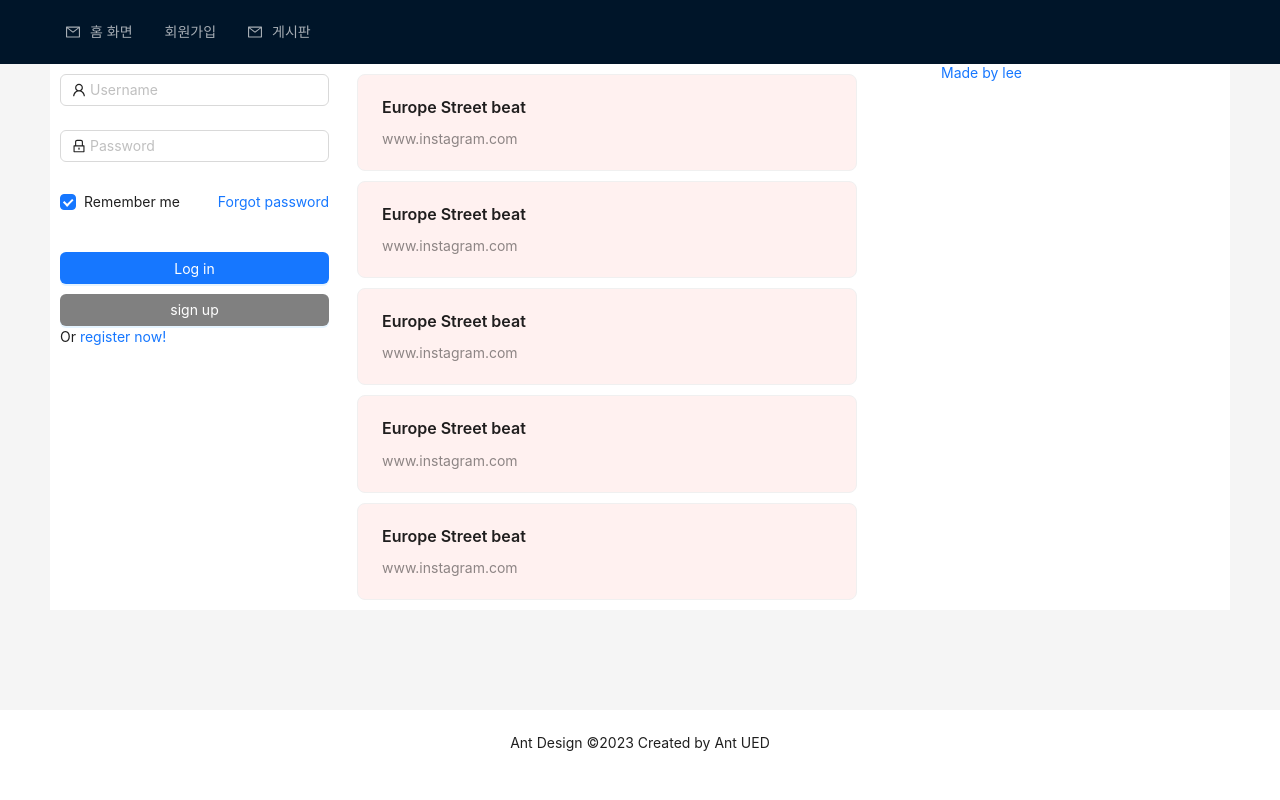
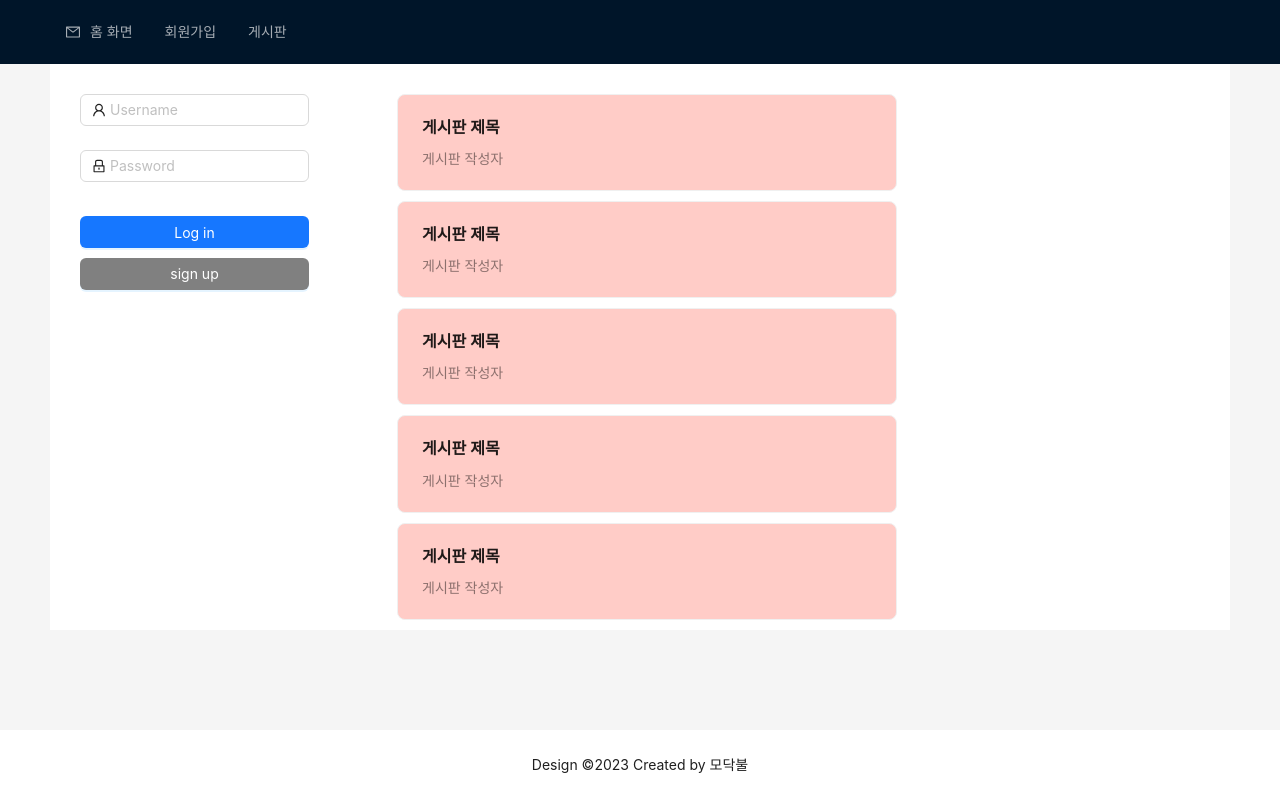
Before and after one commit to yulmam/2023-2capstone, a React (Create React App) app in the folder front/: page /Notice_board in a window 1280 px wide. Built offline with nearby package versions, Linux system fonts and the light colour scheme.

Commit message:
front design update

```diff
--- a/front/package.json
+++ b/front/package.json
@@ -9,6 +9,7 @@
     "@testing-library/react": "^13.4.0",
     "@testing-library/user-event": "^13.5.0",
     "antd": "^5.8.3",
+    "axios": "^1.5.1",
     "react": "^18.2.0",
     "react-dom": "^18.2.0",
     "react-head": "^3.4.2",
--- a/front/src/components/AppLayout.js
+++ b/front/src/components/AppLayout.js
@@ -40,7 +40,6 @@ const items = [
   {
     label: <Link to="/notice_board">게시판</Link>,
     key: "notice_board",
-    icon: <MailOutlined />,
   },
 ];
 
@@ -72,17 +71,10 @@ const AppLayout = ({ children }) => {
               {me ? <UserProfile /> : <LoginForm />}
             </Col>
             <Col xs={24} md={12}>
+              <div style={{ margin: 30 }}></div>
               {children}
             </Col>
-            <Col xs={24} md={6}>
-              <a
-                href="https://github.com/seroak"
-                target="_blank"
-                rel="noreferrer noopener"
-              >
-                Made by lee
-              </a>
-            </Col>
+            <Col xs={24} md={6}></Col>
           </Row>
         </div>
       </Content>
@@ -93,7 +85,7 @@ const AppLayout = ({ children }) => {
           backgroundColor: "white",
         }}
       >
-        Ant Design ©2023 Created by Ant UED
+        Design ©2023 Created by 모닥불
       </Footer>
     </Layout>
   );
--- a/front/src/components/LoginForm.js
+++ b/front/src/components/LoginForm.js
@@ -27,10 +27,8 @@ const LoginForm = () => {
     <Form
       name="normal_login"
       className="login-form"
-      initialValues={{
-        remember: true,
-      }}
       onFinish={onSumbitForm}
+      style={{ margin: 20 }}
     >
       <Form.Item
         name="username"
@@ -67,15 +65,6 @@ const LoginForm = () => {
           required
         />
       </Form.Item>
-      <Form.Item>
-        <Form.Item name="remember" valuePropName="checked" noStyle>
-          <Checkbox>Remember me</Checkbox>
-        </Form.Item>
-
-        <Link className="login-form-forgot" href="">
-          Forgot password
-        </Link>
-      </Form.Item>
 
       <Form.Item>
         <Button
@@ -93,7 +82,6 @@ const LoginForm = () => {
         >
           sign up
         </SignupButton>
-        Or <Link href="">register now!</Link>
       </Form.Item>
     </Form>
   );
--- a/front/src/components/Notice.js
+++ b/front/src/components/Notice.js
@@ -24,12 +24,13 @@ const Notice = () => {
         hoverable
         style={{
           width: 500,
-          backgroundColor: "#fff1f0",
+          backgroundColor: "#ffccc7",
           margin: 10,
+          marginLeft: 50,
         }}
         onClick={onToggleNotice}
       >
-        <Meta title="Europe Street beat" description="www.instagram.com" />
+        <Meta title="게시판 제목" description="게시판 작성자" />
       </Card>
       {openNotice && (
         <Card
@@ -38,7 +39,7 @@ const Notice = () => {
           style={{
             width: 500,
             backgroundColor: "#ffd8bf",
-            margin: 10,
+            marginLeft: 50,
           }}
         >
           <p>내용</p>
@@ -58,11 +59,12 @@ const Notice = () => {
       {openComment && (
         <Card
           title="댓글창"
-          bordered={false}
+          bordered={true}
           style={{
             width: 500,
             backgroundColor: "#ffd8bf",
             margin: 10,
+            marginLeft: 50,
           }}
         >
           {array.map(() => (
@@ -70,6 +72,16 @@ const Notice = () => {
           ))}
 
           <TextArea rows={4} />
+          <Button
+            type="primary"
+            style={{
+              marginLeft: 380,
+              backgroundColor: "#ffd8bf",
+              color: "#000000",
+            }}
+          >
+            <span>댓글달기</span>
+          </Button>
         </Card>
       )}
     </div>
--- a/front/src/components/UserProfile.js
+++ b/front/src/components/UserProfile.js
@@ -24,7 +24,7 @@ const UserProfile = ({ setIsLoggedIn }) => {
     <Card
       style={{
         width: 300,
-        margin: 10,
+        margin: 20,
       }}
       actions={[
         <SettingOutlined key="setting" />,
@@ -35,9 +35,10 @@ const UserProfile = ({ setIsLoggedIn }) => {
       <Meta
         avatar={<Avatar size={64} icon={<UserOutlined />} />}
         title={me.nickname}
-        description="This is the description"
       />
-      <LogoutButton onClick={onLogOut}>로그아웃</LogoutButton>
+      <LogoutButton style={{ marginLeft: -10 }} onClick={onLogOut}>
+        로그아웃
+      </LogoutButton>
     </Card>
   );
 };
--- a/front/src/reducers/index.js
+++ b/front/src/reducers/index.js
@@ -1,12 +1,12 @@
 import { combineReducers } from "redux";
-// import axios from 'axios';
+import axios from "axios";
 import userSlice from "./user";
 import postSlice from "./post";
 
 // credentials 처리와 나중에 백앤드 주소를 미들웨어로 처리하는 코드
 // credentials는 백앤드에서 보내는 쿠키 정보를 허용하기위한 부분
-// axios.defaults.baseURL = 'http://localhost:3065';
-// axios.defaults.withCredentials = true;
+axios.defaults.baseURL = "http://localhost:3065";
+axios.defaults.withCredentials = true;
 // credentials를 true로 하면 백앤드에서 origin을 true또는 정확한 주소를 적어달라고 할 수 있다 오류가 나면 확인해보자
 
 const rootReducer = combineReducers({
--- a/front/src/reducers/post.js
+++ b/front/src/reducers/post.js
@@ -27,7 +27,7 @@ const fetchDataFromServer = async (data) => {
 
 const throttledFetchData = throttle(fetchDataFromServer, 1000);
 
-// 정보 주 action
+// 정보 주는 action
 export const submitReport = createAsyncThunk(
   "/post/submitReport",
   async (data, { fulfillWithValue, rejectWithValue }) => {
--- a/front/src/reducers/user.js
+++ b/front/src/reducers/user.js
@@ -1,6 +1,6 @@
 import { createSlice, createAsyncThunk } from "@reduxjs/toolkit";
-// import _ from "lodash";
-// import axios from "axios";
+import _ from "lodash";
+import axios from "axios";
 export const initialState = {
   isLoggedIn: false,
   logInLoading: false, // 로그인 시도중
@@ -28,10 +28,11 @@ export const loginAction = createAsyncThunk(
   "user/login",
   async (data, { fulfillWithValue, rejectWithValue }) => {
     try {
-      // const response = await axios.post("/user/login", data);
+      console.log(data);
+      const response = await axios.post("/user/login", null, { params: data });
       console.log(data);
       await wait(1000);
-      return fulfillWithValue(data);
+      return fulfillWithValue(response);
     } catch (error) {
       throw rejectWithValue(error);
     }
```
Also changed, not shown: 1 other file (tests, documents, lock files or other folders).
